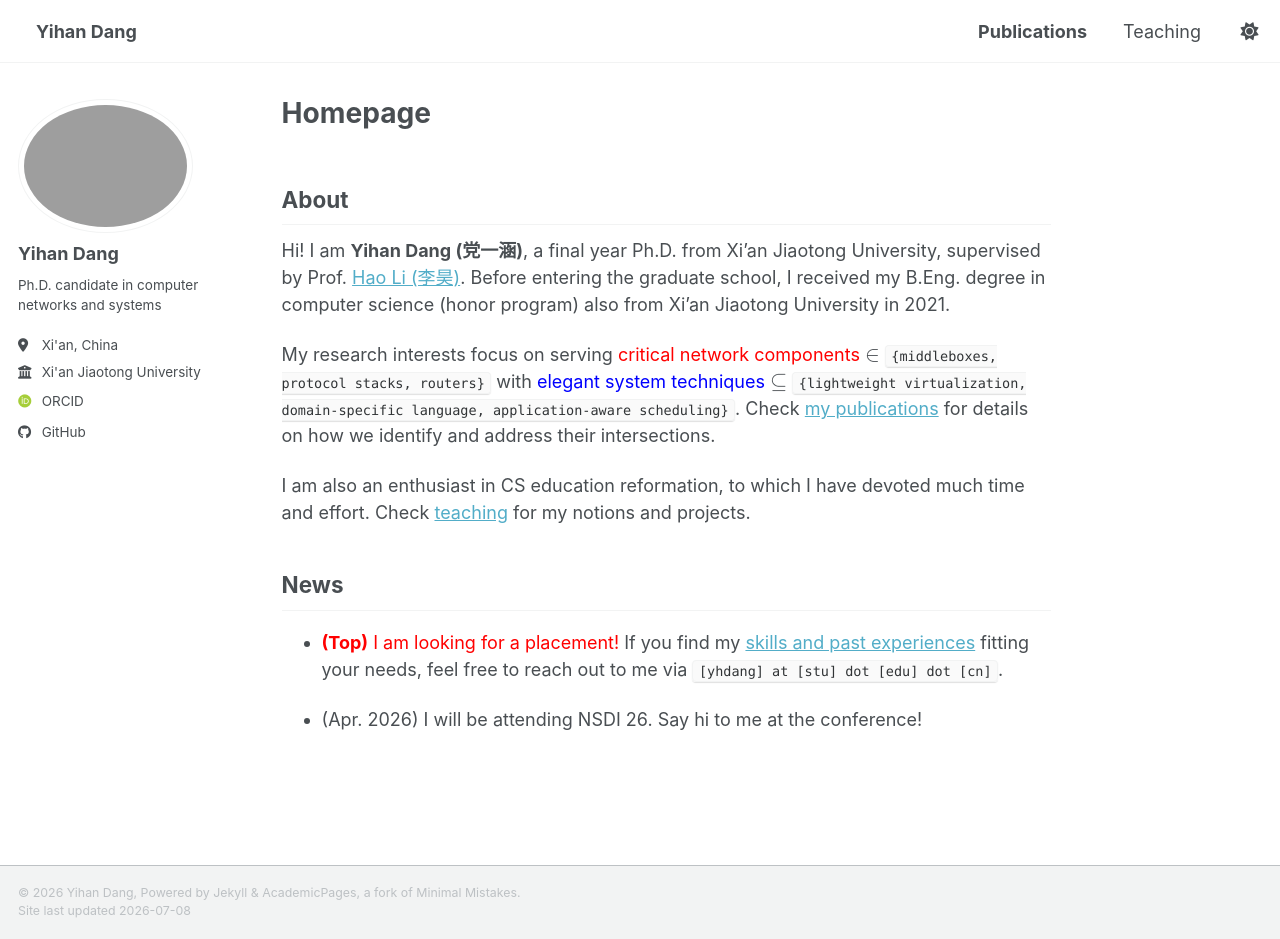
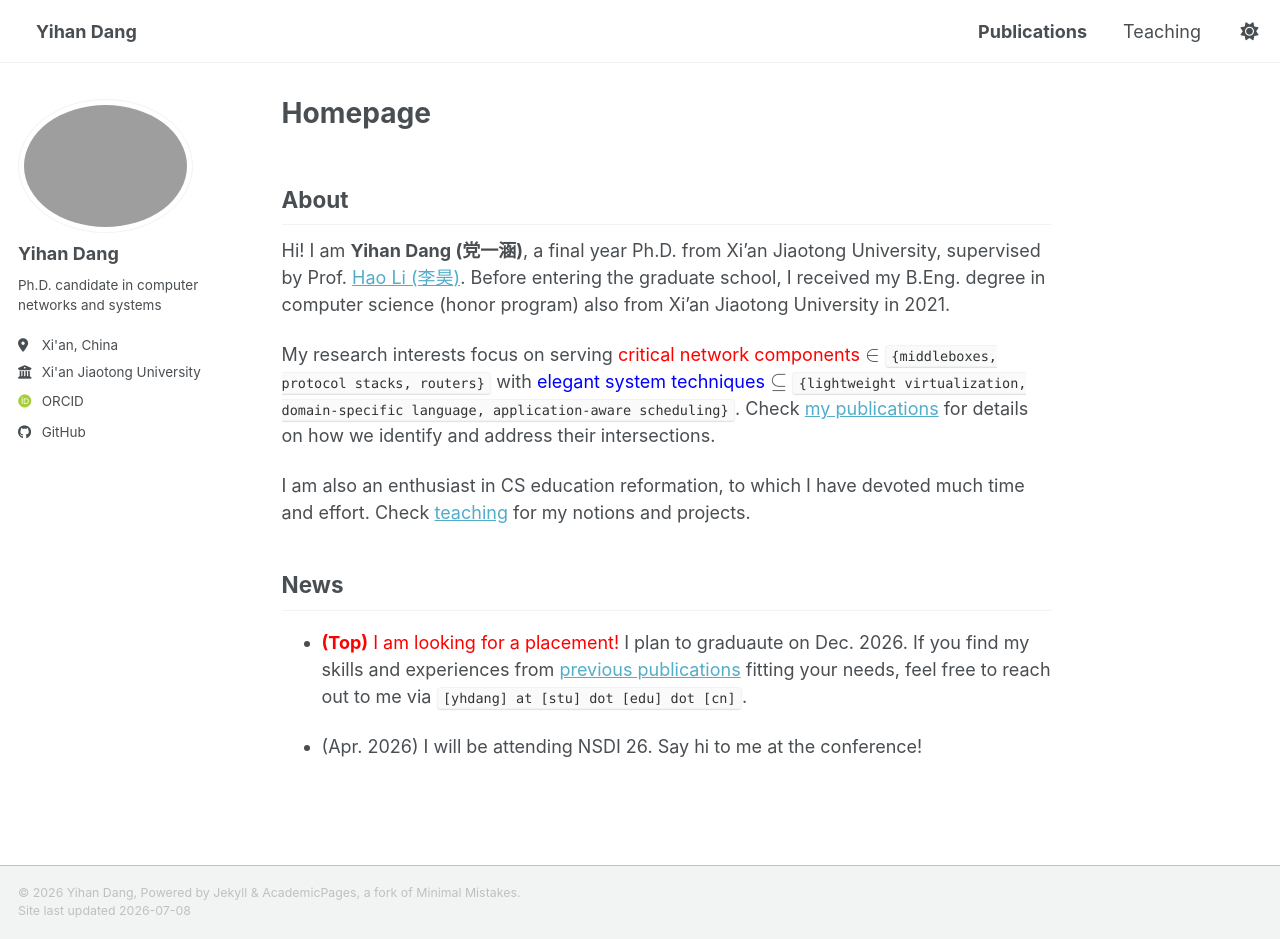
Before and after one commit to Qcloud1223/qcloud1223.github.io, a Jekyll site: the page built from _pages/about.md, in a window 1280 px wide and 939 px high. Built offline with Jekyll 4.4.1, drawn with Linux system fonts in a browser that asks for light colours; some web fonts are replaced; a script bundle is joined from its source files by our own code; library files that are not in the unit come from our copies.

Commit message:
update about

```diff
--- a/_pages/about.md
+++ b/_pages/about.md
@@ -27,7 +27,8 @@ Check [teaching](https://qcloud1223.github.io/teaching) for my notions and proje
 ## News
 
 * <span style="color:red">**(Top)** I am looking for a placement!</span>
-If you find my [skills and past experiences](https://qcloud1223.github.io/publications) fitting your needs,
+I plan to graduaute on Dec. 2026.
+If you find my skills and experiences from [previous publications](https://qcloud1223.github.io/publications) fitting your needs,
 feel free to reach out to me via `[yhdang] at [stu] dot [edu] dot [cn]`.
 
 * (Apr. 2026) I will be attending NSDI 26. Say hi to me at the conference!
```
